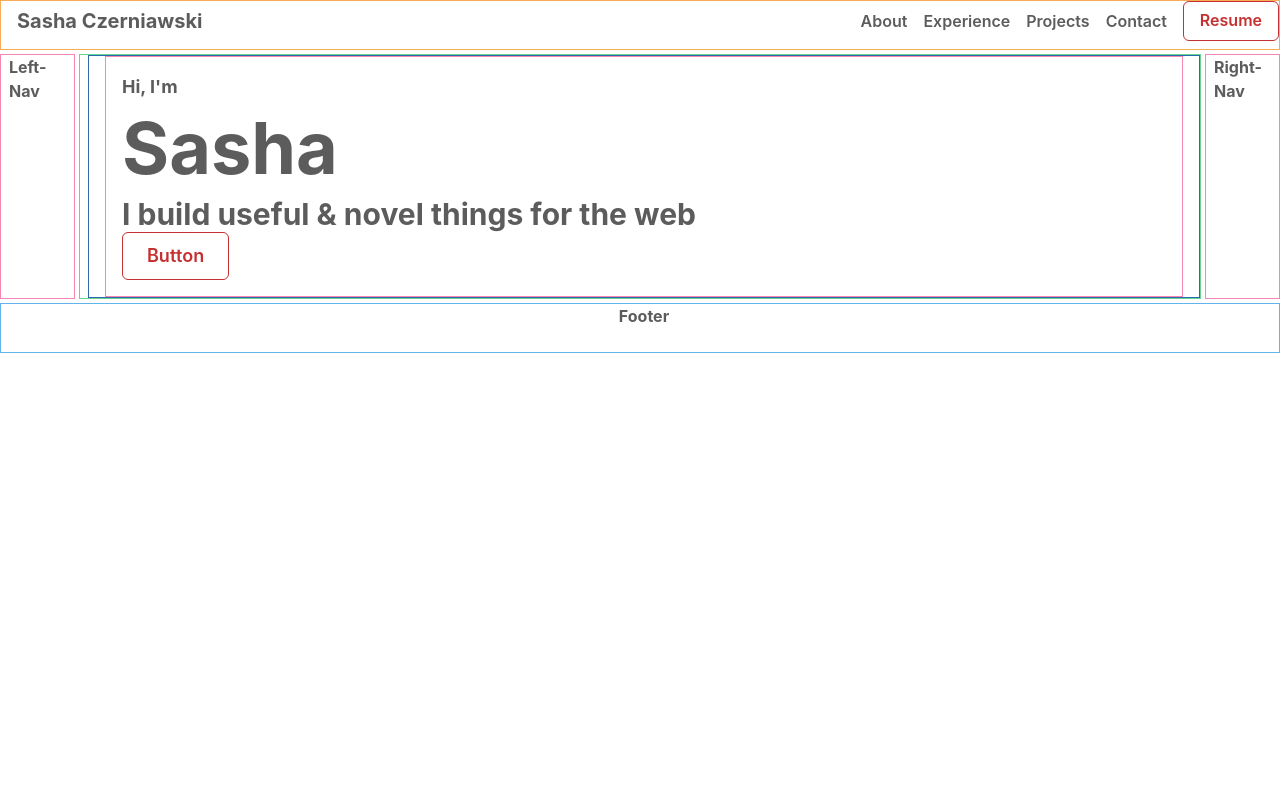
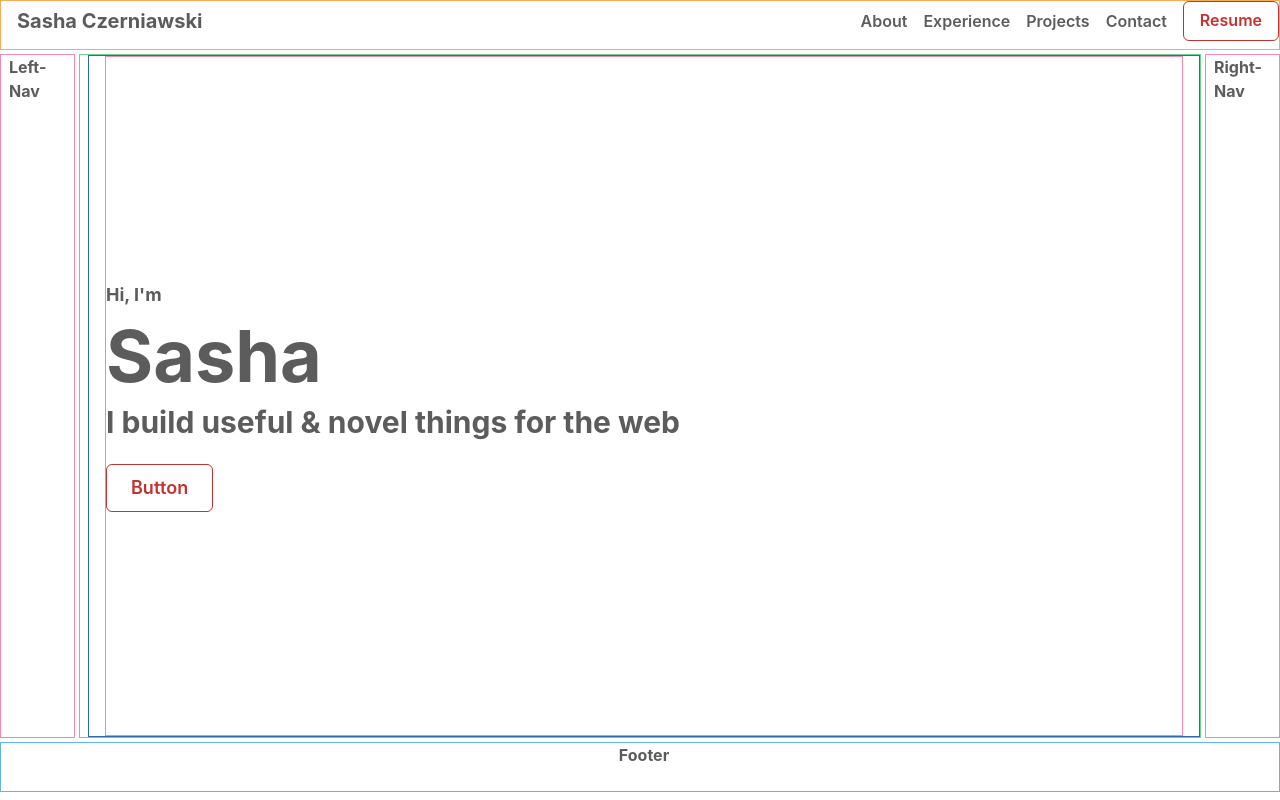
Before and after one commit to sashacandoit/portfolio-2023, a React (Create React App) app: page / in a window 1280 px wide. Built offline with nearby package versions, Linux system fonts and the light colour scheme.

Commit message:
finally got the first section layout correct

```diff
--- a/src/App.js
+++ b/src/App.js
@@ -1,7 +1,7 @@
 import './App.css';
 import { ChakraProvider } from '@chakra-ui/react'
-import { Flex, Spacer, Grid, GridItem, Container, Box } from '@chakra-ui/react' //layout
-import { Stack, Heading, Text } from '@chakra-ui/react' //typography
+import { VStack, Stack, Flex, Spacer, Grid, GridItem, Container, Box } from '@chakra-ui/react' //layout
+import { Heading, Text } from '@chakra-ui/react' //typography
 import { ButtonGroup, Button } from '@chakra-ui/react'
 
 function App() {
@@ -38,7 +38,13 @@ function App() {
         </GridItem>
         <GridItem pl='2' border='1px' borderColor='green.300' area={'main'}>
           <Container maxW='6xl' border='1px' borderColor='blue.600'>
-            <Box w='100%' p={4} border='1px' borderColor='pink.300'>
+            <VStack
+              height={{ base: '60vh', lg: '85vh' }}
+              justify='center'
+              spacing={6}
+              align='start'
+              border='1px' borderColor='pink.300'
+            >
               <Stack spacing={3}>
                 <Text fontSize='lg'>Hi, I'm</Text>
                 <Heading as='h1' size='4xl' noOfLines={1}>Sasha</Heading>
@@ -47,7 +53,10 @@ function App() {
               <Button colorScheme='red' variant='outline' size={'lg'}>
                 Button
               </Button>
-            </Box>
+            </VStack>
+            {/* <Box display="flex" alignItems={'center'} justifyContent={'left'} h={{ base: '60vh', lg: '85vh' }} border='1px' borderColor='pink.300'>
+
+            </Box> */}
 
           </Container>
         </GridItem>
```
